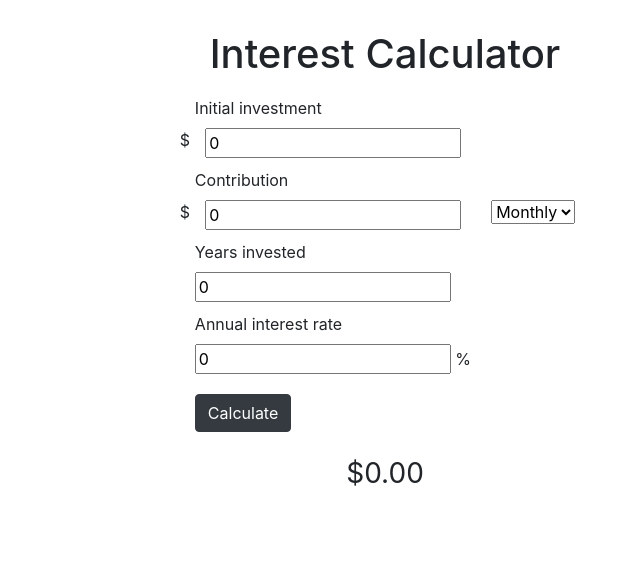
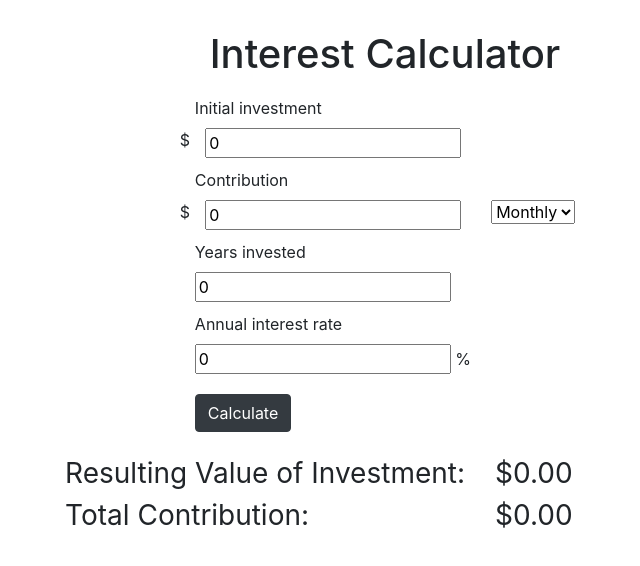
Before and after one commit to hanjasn/interest_calculator, a React (Create React App) app: page / in a window 1280 px wide. Shown: the top 566 px of the page, without its empty margins (255-895 px from the left). Built offline with nearby package versions, Linux system fonts and the light colour scheme.

Commit message:
add total contribution calculation

```diff
--- a/src/components/App/App.css
+++ b/src/components/App/App.css
@@ -8,7 +8,7 @@
   padding-top: 10px;
 }
 
-#result {
+.results {
   font-size: 28px;
   padding-top: 20px;
 }
--- a/src/components/App/App.js
+++ b/src/components/App/App.js
@@ -17,6 +17,7 @@ class App extends React.Component {
       years: 0,
       annualRate: 0,
       result: 0,
+      totalContribution: 0
     };
     this.handleChangeInitialInvestment = this.handleChangeInitialInvestment.bind(this);
     this.handleChangeContribution = this.handleChangeContribution.bind(this);
@@ -68,8 +69,11 @@ class App extends React.Component {
       calculation += contribution;
       calculation *= 1 + (this.state.annualRate / 100);
     }
-    this.setState({
-      result: calculation
+    this.setState(function(state) {
+      return {
+        result: calculation,
+        totalContribution: contribution * state.years
+      };
     });
   }
 
@@ -88,9 +92,14 @@ class App extends React.Component {
             handleChangeYears={this.handleChangeYears} handleSubmit={this.handleSubmit}/>
           </Col>
         </Row>
-        <Row id="result">
-          <Col className="d-flex justify-content-center">
-            <p>${this.state.result.toFixed(2)}</p>
+        <Row className="results">
+          <Col className="d-flex justify-content-end" md={7}>
+            Resulting Value of Investment:<br />
+            Total Contribution:
+          </Col>
+          <Col className="d-flex justify-content-start" md="auto">
+            ${this.state.result.toFixed(2)}<br />
+            ${this.state.totalContribution.toFixed(2)}
           </Col>
         </Row>
       </Container>
--- a/src/components/CalcForm/CalcForm.js
+++ b/src/components/CalcForm/CalcForm.js
@@ -58,7 +58,7 @@ class CalcForm extends React.Component {
         </Row>
         <Row>
           <span>$</span>
-          <Col>
+          <Col md="auto">
             <input onChange={this.props.handleChangeContribution} value={parentState.contribution} type="number"
             className={contributionInputStyle} id="contribution" />
             {isNaN(parentState.contribution) && emptyInputText}
```
